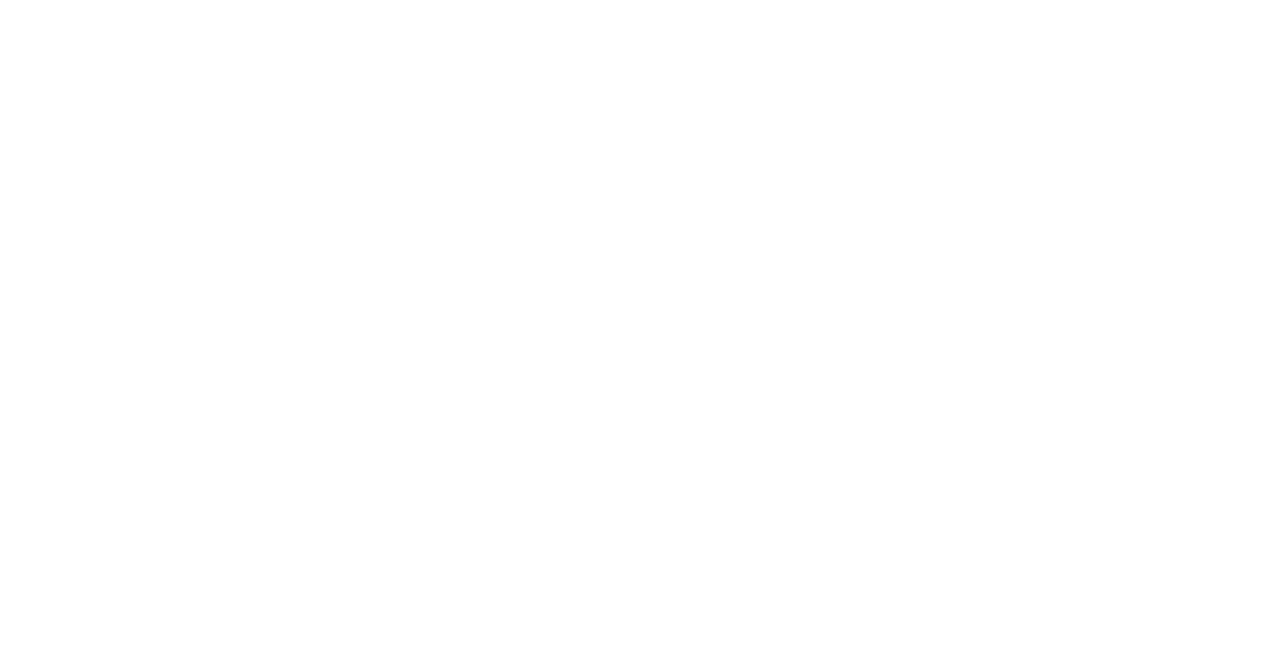
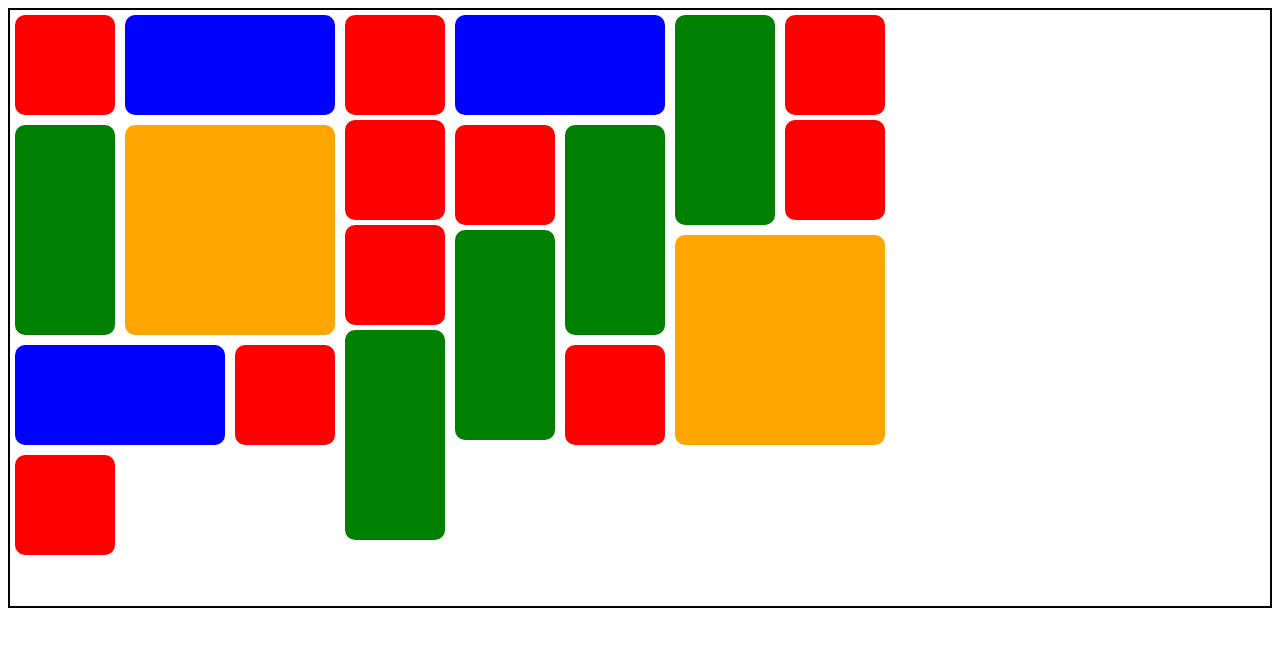
Before and after one commit to Farid355/HomeWork, a plain HTML site: page index.html in a window 1280 px wide. Drawn offline with Linux system fonts and the light colour scheme.

Commit message:
1th Flexbox

```diff
--- a/index.html
+++ b/index.html
@@ -4,10 +4,60 @@
     <meta charset="UTF-8">
     <meta http-equiv="X-UA-Compatible" content="IE=edge">
     <meta name="viewport" content="width=device-width, initial-scale=1.0">
+    <link rel="stylesheet" href="main.css">
     <title>FlexBox</title>
 </head>
 <body>
-    <div class="box-1"></div>
-    <div class="box-2"></div>
+    <div class="container">
+        <div class="column1">
+            <div class="row1">
+                <div class="box-red"></div>
+                <div class="box-blue"></div>
+            </div>
+            <div class="row2">
+                <div class="box-green"></div>
+                <div class="box-orange"></div>
+            </div>
+            <div class="row3">
+                <div class="box-blue"></div>
+                <div class="box-red"></div>
+
+            </div>
+            <div class="row4">
+                <div class="box-red"></div>
+            </div>
+        </div>
+        <div class="column2">
+            <div class="box-red"></div>
+            <div class="box-red"></div>
+            <div class="box-red"></div>
+            <div class="box-green"></div>
+        </div>
+        <div class="column3">
+            <div class="row5">
+                <div class="box-blue"></div>
+            </div>
+            <div class="row6">
+                <div class="box-red"></div>
+                <div class="box-green"></div>
+            </div>
+            <div class="row7">
+                <div style="margin-top:-110px;" class="box-green"></div>
+                <div style="margin-top:5px;"class="box-red"></div>
+            </div>
+        </div>
+        <div class="column4">
+            <div class="row8">
+                <div class="box-green"> </div>
+                <div class="row10">
+                    <div class="box-red"></div>
+                    <div class="box-red"></div>
+                </div>
+
+            </div>
+            <div class="row9">
+                <div class="box-orange"></div>
+            </div>
+</div>
 </body>
 </html>
--- a/main.css
+++ b/main.css
@@ -1,5 +1,76 @@
-body * {
-box-sizing: border-box;
-margin: 0px;
-padding: 0px;
+
+.container {
+    display: flex;
+    width: 100%;
+    height: 600px;
+    box-sizing: border-box;
+    border:2px solid;
+   flex-direction: row;
+
+
+
+
 }
+.box-red {
+     margin:5px;
+     width: 100px;
+     height: 100px;
+     border-radius: 10px;
+    background-color: red;
+}
+.box-blue {
+    margin:5px;
+    width: 210px;
+    border-radius: 10px;
+     height: 100px;
+     background-color: blue;
+}
+.box-green {
+    margin:5px;
+    width: 100px;
+    height: 210px;
+    border-radius: 10px;
+    background-color: green;
+
+
+}
+.box-orange {
+    width: 210px;
+    height: 210px;
+    margin:5px;
+    background-color: orange;
+    border-radius: 10px;
+}
+.column1 {
+    display:column;
+    flex-direction: column;
+}
+.row1 {
+display: flex;
+flex-direction: row;
+
+}
+.row2{
+    display: flex;
+    flex-direction: row;
+}
+.row3{
+    display: flex;
+    flex-direction: row;
+}
+.row5  {
+    display: flex;
+    flex-direction: row;
+}
+.row6{
+    display: flex;
+    flex-direction: row;
+}
+.row7{
+    display: flex;
+    flex-direction: row;
+
+}.row8{
+    display: flex;
+    flex-direction: row;
+}
```
